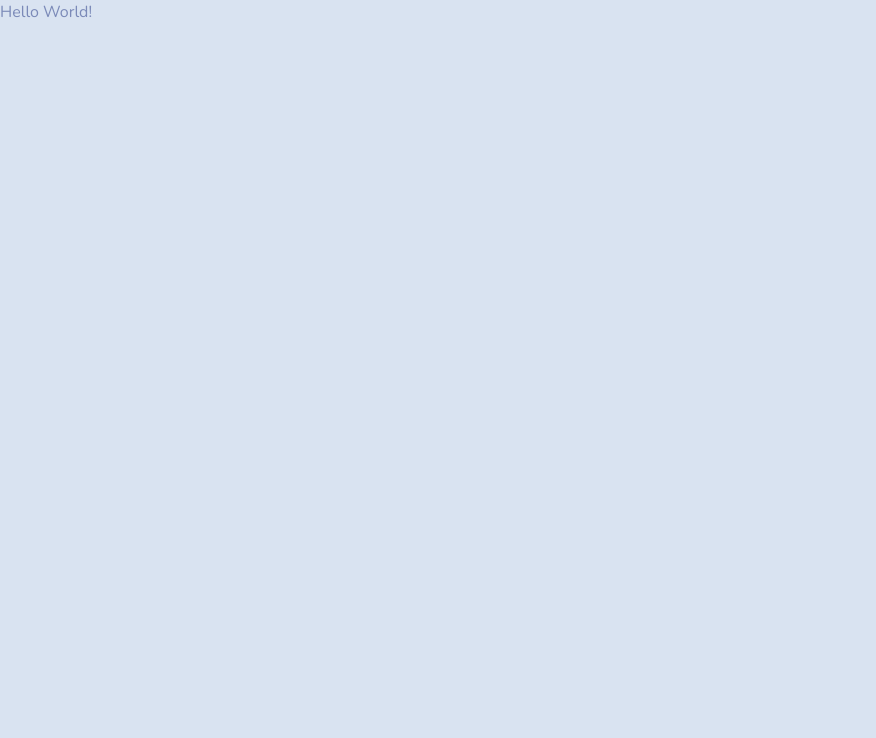
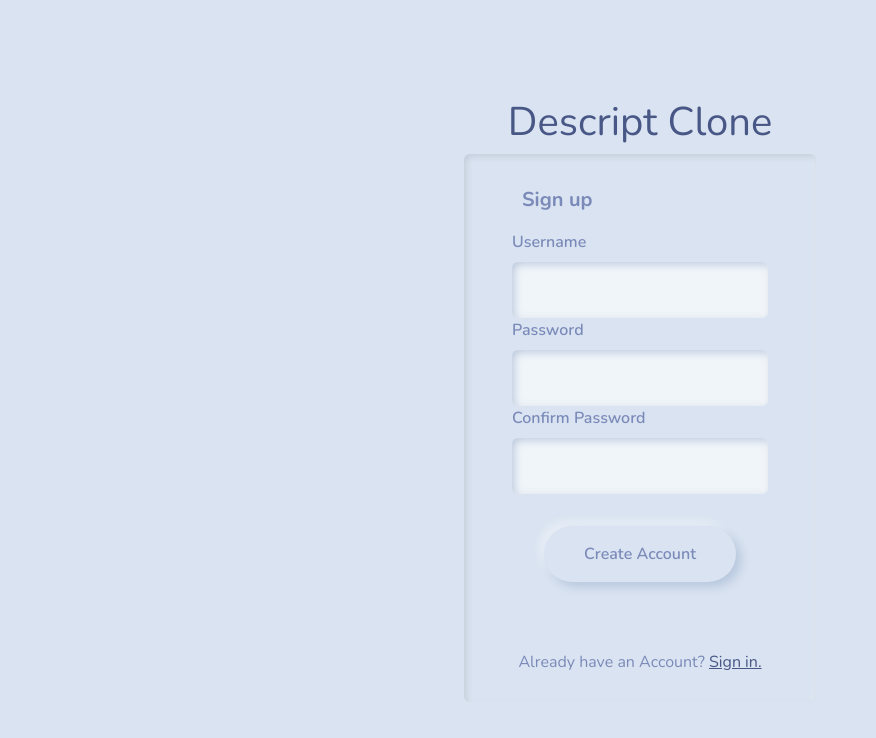
Before and after one commit to m1ggy/descript-clone, a React (Create React App) app in the folder client/: page /signup in a window 1280 px wide. Shown: the top 738 px of the page, without its empty margins (0-876 px from the left). Built offline with nearby package versions, Linux system fonts and the light colour scheme.

Commit message:
boilerplate

```diff
--- a/client/package.json
+++ b/client/package.json
@@ -11,6 +11,7 @@
     "react": "^17.0.2",
     "react-bootstrap": "^2.0.0-beta.6",
     "react-dom": "^17.0.2",
+    "react-router-dom": "^5.2.1",
     "react-scripts": "4.0.3",
     "wavesurfer.js": "^5.2.0",
     "web-vitals": "^1.0.1",
--- a/client/src/App.js
+++ b/client/src/App.js
@@ -1,7 +1,25 @@
 import './App.css';
-
+import Login from './pages/Login';
+import Signup from './pages/Signup';
+import { BrowserRouter as Router, Switch, Route } from 'react-router-dom';
 function App() {
-  return <p>Hello World!</p>;
+  return (
+    <>
+      <Router>
+        <Switch>
+          <Route path='/signup'>
+            <Signup />
+          </Route>
+          <Route path='/' exact>
+            <Login />
+          </Route>
+          <Route path='*'>
+            <h1>Page not Found.</h1>
+          </Route>
+        </Switch>
+      </Router>
+    </>
+  );
 }
 
 export default App;
--- /dev/null
+++ b/client/src/pages/Login.js
@@ -0,0 +1,50 @@
+import React, { useState, useEffect } from 'react';
+import './login.css';
+import { Card, Form, Button } from 'react-bootstrap';
+import { Link, useHistory } from 'react-router-dom';
+function handleSubmit(e) {
+  e.preventDefault();
+}
+function Login() {
+  const [creds, setCreds] = useState({ username: '', password: '' });
+  const history = useHistory();
+
+  return (
+    <div className='wrap'>
+      <h1>Descript Clone</h1>
+      <Card as='form' onSubmit={handleSubmit} className='form-container'>
+        <Card.Body>
+          <Card.Title style={{ padding: '10px', fontWeight: 'bold' }}>
+            Login
+          </Card.Title>
+          <Form.Group>
+            <Form.Label>Username</Form.Label>
+            <Form.Control
+              type='text'
+              required
+              onChange={(e) => setCreds({ ...creds, username: e.target.value })}
+              value={creds.username}
+            />
+          </Form.Group>
+          <Form.Group>
+            <Form.Label>Password</Form.Label>
+            <Form.Control
+              type='password'
+              required
+              onChange={(e) => setCreds({ ...creds, password: e.target.value })}
+              value={creds.password}
+            />
+          </Form.Group>
+          <Button>Login</Button>
+        </Card.Body>
+        <Card.Footer>
+          <p>
+            Need an account? <Link to='/signup'>Sign up.</Link>
+          </p>
+        </Card.Footer>
+      </Card>
+    </div>
+  );
+}
+
+export default Login;
--- /dev/null
+++ b/client/src/pages/Signup.js
@@ -0,0 +1,84 @@
+import React, { useState, useEffect } from 'react';
+import './login.css';
+import { Card, Form, Button, Alert } from 'react-bootstrap';
+import { Link, useHistory } from 'react-router-dom';
+function handleSubmit(e) {
+  e.preventDefault();
+}
+
+function Signup() {
+  const [creds, setCreds] = useState({
+    username: '',
+    password: '',
+    confirmPass: '',
+  });
+  const [message, setMessage] = useState('');
+  const history = useHistory();
+
+  useEffect(() => {
+    if (
+      creds.password.length < 8 &&
+      creds.password !== '' &&
+      creds.confirmPass.length < 8
+    ) {
+      setMessage('Password is too short.');
+    } else if (creds.password !== creds.confirmPass) {
+      setMessage('Passwords do not match!');
+    } else setMessage('');
+  }, [creds.password, creds.confirmPass]);
+
+  return (
+    <div className='wrap'>
+      <h1>Descript Clone</h1>
+      <Card as='form' onSubmit={handleSubmit} className='form-container'>
+        <Card.Body>
+          <Card.Title style={{ padding: '10px', fontWeight: 'bold' }}>
+            Sign up
+          </Card.Title>
+          <Form.Group>
+            <Form.Label>Username</Form.Label>
+            <Form.Control
+              type='text'
+              required
+              onChange={(e) => setCreds({ ...creds, username: e.target.value })}
+              value={creds.username}
+            />
+          </Form.Group>
+          <Form.Group>
+            <Form.Label>Password</Form.Label>
+            <Form.Control
+              type='password'
+              required
+              onChange={(e) => setCreds({ ...creds, password: e.target.value })}
+              value={creds.password}
+            />
+          </Form.Group>
+          <Form.Group>
+            <Form.Label>Confirm Password</Form.Label>
+            <Form.Control
+              type='password'
+              required
+              onChange={(e) =>
+                setCreds({ ...creds, confirmPass: e.target.value })
+              }
+              value={creds.confirmPass}
+            />
+          </Form.Group>
+          {message !== '' && (
+            <Alert variant='danger' style={{ margin: '1rem' }}>
+              {message}
+            </Alert>
+          )}
+          <Button>Create Account</Button>
+        </Card.Body>
+        <Card.Footer>
+          <p>
+            Already have an Account? <Link to='/'>Sign in.</Link>
+          </p>
+        </Card.Footer>
+      </Card>
+    </div>
+  );
+}
+
+export default Signup;
--- /dev/null
+++ b/client/src/pages/login.css
@@ -0,0 +1,19 @@
+.wrap {
+  width: 100vw;
+  height: 100vh;
+  display: flex;
+  justify-content: center;
+  align-items: center;
+  flex-direction: column;
+}
+.form-container {
+  width: 22rem;
+  display: flex;
+  justify-content: center;
+  align-items: center;
+  flex-direction: column;
+}
+.form-container button {
+  width: 12rem;
+  margin: 2rem;
+}
```
Also changed, not shown: client/src/PrivateRoute.js (added), client/src/pages/Dashboard.js (added), client/src/store.js (added), 2 other files (tests, documents, lock files or other folders).
